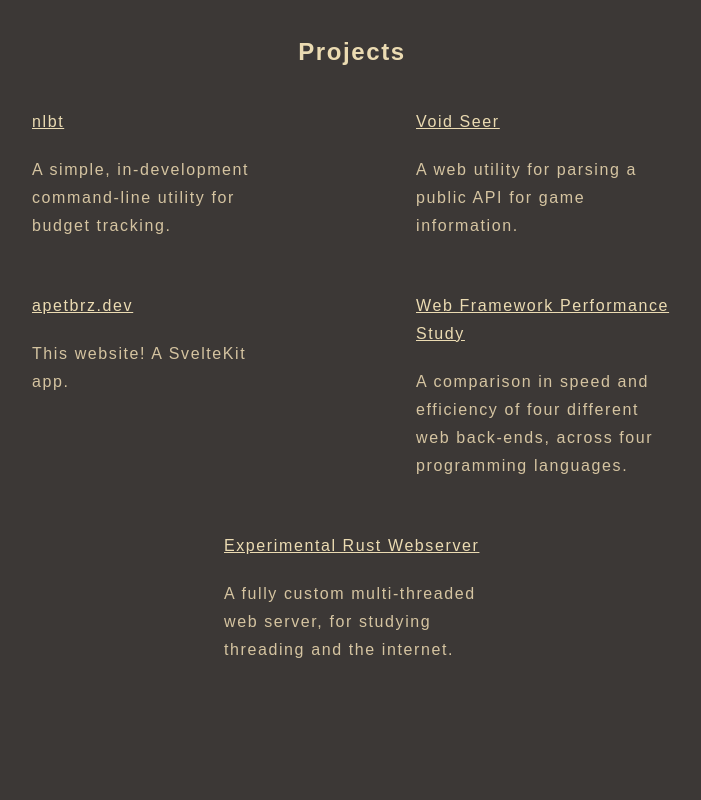
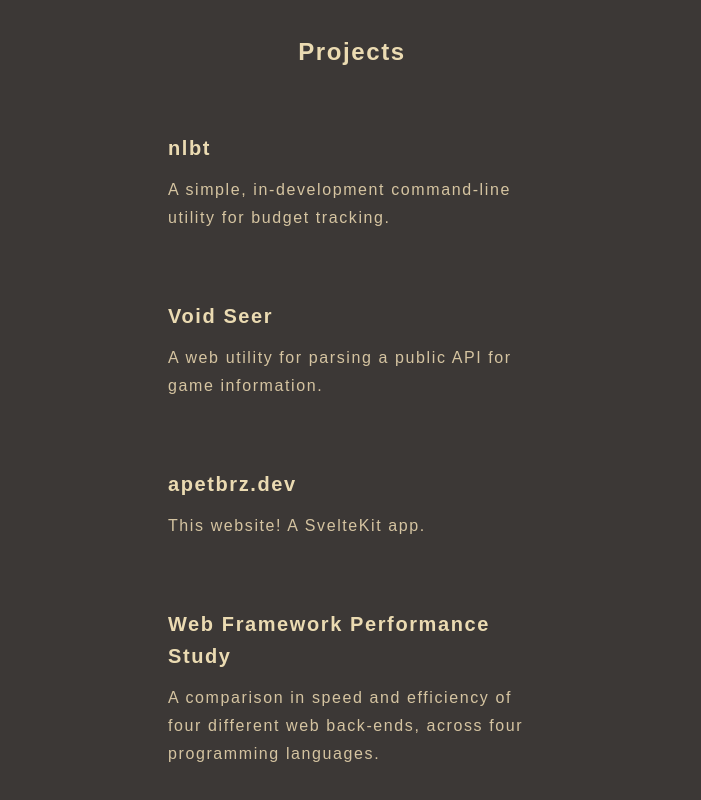
Before and after one commit to apetbrz/portfolio, a SvelteKit app in the folder client/: page /projects in a window 1280 px wide. Shown: the part 300-1100 px from the top of the page, without its empty margins (288-989 px from the left). Before the commit the page ends 1000 px from the top, so only its background shows below. Built offline with nearby package versions, Linux system fonts and the light colour scheme.

Commit message:
projects page

```diff
--- a/client/src/routes/projects/+page.svelte
+++ b/client/src/routes/projects/+page.svelte
@@ -9,48 +9,52 @@
 
 	<Header />
 
-	<div
-		id="maindiv"
-		class="flex flex-col md:flex-row flex-wrap justify-center items-stretch md:mx-auto w-full md:max-w-4xl xl:w-5xl"
-	>
 	<div class="pretty sans text-center w-full">
 		<h2>Projects</h2>
 	</div>
-		<div class="pretty sans hover:bg-grv-bg2 w-sm p-4 xl:px-16">
-			<a href="https://github.com/apetbrz/nlbt" class="underline">
-				nlbt
-			</a>
+	<div
+		id="maindiv"
+		class="flex flex-col justify-center items-center w-full"
+	>
+		<a href="https://github.com/apetbrz/nlbt" class="w-md pretty sans pretty-button-nofocus">
+			<div class="sm:px-8">
+				<h3>nlbt</h3>
 				<p>
 					A simple, in-development command-line utility for budget
 					tracking.
 				</p>
 			</div>
-		<div class="pretty sans hover:bg-grv-bg2 w-sm p-4 xl:px-16">
-			<a href="https://relics.apetbrz.dev/">Void Seer</a>
+		</a>
+		<a href="https://relics.apetbrz.dev/" class="w-md pretty sans pretty-button-nofocus">
+			<div class="sm:px-8">
+				<h3>Void Seer</h3>
 				<p>A web utility for parsing a public API for game information.</p>
 			</div>
-		<div class="pretty sans hover:bg-grv-bg2 w-sm p-4 xl:px-16">
-			<a href="https://apetbrz.dev">apetbrz.dev</a>
+		</a>
+		<a href="https://apetbrz.dev/" class="w-md pretty sans pretty-button-nofocus">
+			<div class="sm:px-8">
+				<h3>apetbrz.dev</h3>
 				<p>This website! A SvelteKit app.</p>
 			</div>
-		<div class="pretty sans hover:bg-grv-bg2 w-sm p-4 xl:px-16">
-			<a href="https://github.com/apetbrz/framework-project">
-				Web Framework Performance Study
 		</a>
+		<a href="https://github.com/apetbrz/framework-project" class="w-md pretty sans pretty-button-nofocus">
+			<div class="sm:px-8">
+				<h3>Web Framework Performance Study</h3>
 				<p>
 					A comparison in speed and efficiency of four different web
 					back-ends, across four programming languages.
 				</p>
 			</div>
-		<div class="pretty sans hover:bg-grv-bg2 w-sm p-4 xl:px-16">
-			<a href="https://github.com/apetbrz/budget-app-project"
-			>Experimental Rust Webserver</a
-			>
+		</a>
+		<a href="https://github.com/apetbrz/budget-app-project" class="w-md pretty sans pretty-button-nofocus">
+			<div class="sm:px-8">
+				<h3>Rust Webserver</h3>
 				<p>
 					A fully custom multi-threaded web server, for studying threading
-				and the internet.
+					and the internet. Implements a custom endpoint router and per-user threads.
 				</p>
 			</div>
+		</a>
 	</div>
 </main>
 
```
Lines whose indentation alone changed are shown as unchanged.
